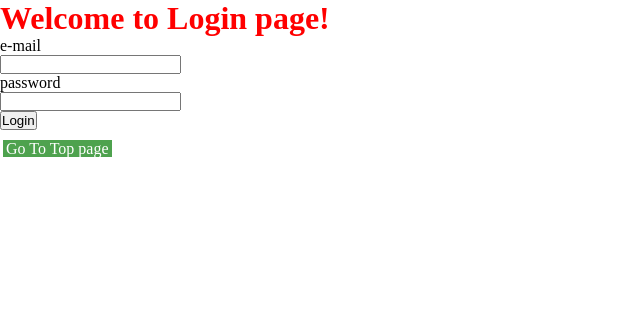
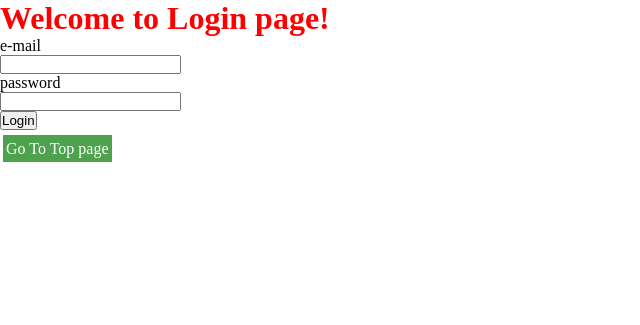
Before and after one commit to koyamal/pra_nodejs, a Node server app: page /login in a window 1280 px wide. Shown: the part 50-375 px from the top of the page, without its empty margins (0-640 px from the left). Run offline with Node 20, Linux system fonts and the light colour scheme.

Commit message:
Change height link of link at login page

```diff
--- a/first_nodejs/views/login.ejs
+++ b/first_nodejs/views/login.ejs
@@ -22,7 +22,7 @@
         </div>
     </form>
     <div class="btm">
-        <a class="changepage btm underline" href="/">Go To Top page</a>
+        <a class="changepage underline" href="/">Go To Top page</a>
     </div>
     <%- include('footer.ejs'); %>
 
```
